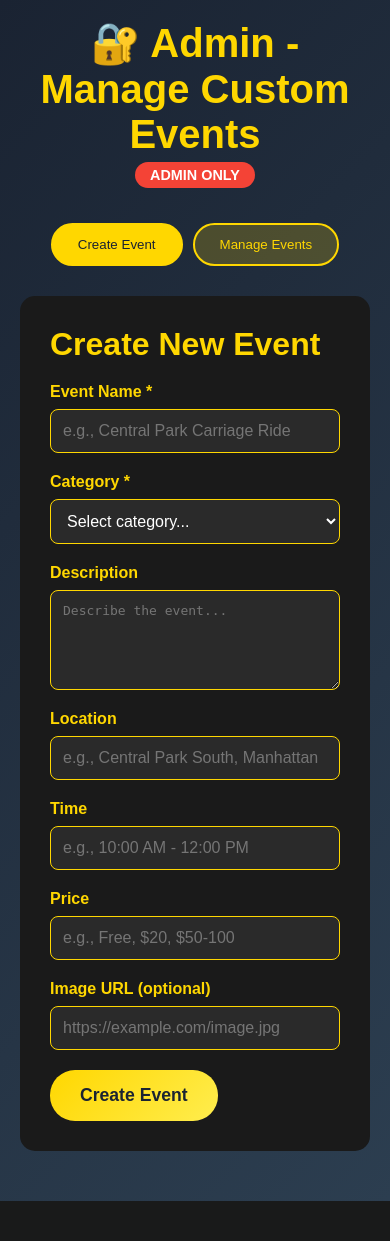
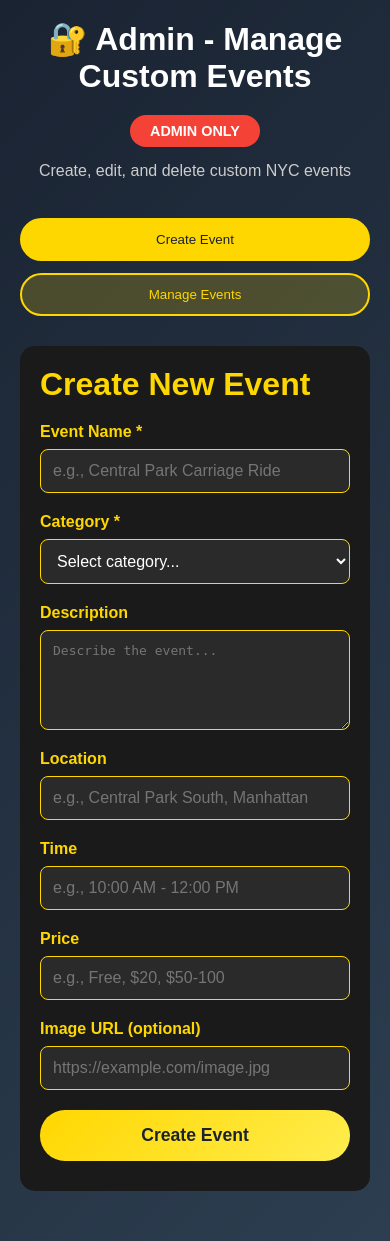
Before and after one commit to vivianzhang85/innovators-flask, a Flask app: template templates/admin_custom_events.html in a window 390 px wide. Before the commit the page ends 1201 px from the top, so only its background shows below. Run offline with Flask 3, Linux system fonts and the light colour scheme; the template is opened without the code that fills it, so the values that code supplies are empty.

Commit message:
update admin

```diff
--- a/templates/admin_custom_events.html
+++ b/templates/admin_custom_events.html
@@ -2,7 +2,7 @@
 <head>
     <meta charset="UTF-8">
     <meta name="viewport" content="width=device-width, initial-scale=1.0">
-    <title>Admin - Manage Events</title>
+    <title>Admin - Manage Custom Events</title>
     <style>
         * {
             margin: 0;
@@ -18,7 +18,7 @@
         }
 
         .container {
-            max-width: 1400px;
+            max-width: 1200px;
             margin: 0 auto;
         }
 
@@ -31,7 +31,17 @@
         h1 {
             font-size: 2.5em;
             margin-bottom: 10px;
-            color: #ffd700;
+        }
+
+        .admin-badge {
+            background: #f44336;
+            color: white;
+            padding: 8px 20px;
+            border-radius: 20px;
+            font-size: 0.9em;
+            font-weight: bold;
+            display: inline-block;
+            margin-top: 10px;
         }
 
         .tabs {
@@ -39,6 +49,7 @@
             gap: 10px;
             margin-bottom: 30px;
             justify-content: center;
+            flex-wrap: wrap;
         }
 
         .tab {
@@ -170,13 +202,49 @@
             color: white;
         }
 
-        .admin-badge {
-            background: #f44336;
-            color: white;
-            padding: 5px 15px;
-            border-radius: 20px;
-            font-size: 0.9em;
-            font-weight: bold;
+        .loading {
+            text-align: center;
+            color: #ffd700;
+            padding: 40px;
+            font-size: 1.2em;
+        }
+
+        .empty-state {
+            text-align: center;
+            color: #888;
+            padding: 60px 20px;
+        }
+
+        .empty-state-icon {
+            font-size: 4em;
+            margin-bottom: 20px;
+        }
+
+        @media (max-width: 768px) {
+            h1 {
+                font-size: 2em;
+            }
+
+            .tabs {
+                flex-direction: column;
+            }
+
+            .tab {
+                width: 100%;
+            }
+
+            .section {
+                padding: 20px;
+            }
+
+            .events-table {
+                font-size: 0.85em;
+            }
+
+            .btn {
+                width: 100%;
+                margin-bottom: 10px;
+            }
         }
     </style>
 </head>
@@ -185,6 +253,7 @@
         <header>
             <h1>🔐 Admin - Manage Custom Events</h1>
             <span class="admin-badge">ADMIN ONLY</span>
+            <p style="color: #ccc; margin-top: 15px;">Create, edit, and delete custom NYC events</p>
         </header>
 
         <div class="tabs">
@@ -273,15 +343,19 @@
                         </tr>
                     </thead>
                     <tbody id="events-table-body">
-                    <tr><td colspan="7" style="text-align:center;">Loading events...</td></tr>
+                        <tr><td colspan="7" class="loading">Loading events...</td></tr>
                     </tbody>
                 </table>
+            </div>
         </div>
     </div>
 
     <script>
         const API_URL = window.location.origin;
         const ADMIN_USER_ID = 'admin_user';
+
+        console.log('Admin page loaded');
+        console.log('API URL:', API_URL);
 
         function switchTab(tab, element) {
             document.querySelectorAll('.tab').forEach(t => t.classList.remove('active'));
@@ -373,7 +453,7 @@
             const tbody = document.getElementById('events-table-body');
 
             if (events.length === 0) {
-                tbody.innerHTML = '<tr><td colspan="7" style="text-align:center;">No events found</td></tr>';
+                tbody.innerHTML = '<tr><td colspan="7" style="text-align:center; padding: 40px;">No events found</td></tr>';
                 return;
             }
 
```
Also changed, not shown: other parts of templates/admin_custom_events.html (+41 -7 lines), custom_events.db. Lines whose indentation alone changed are shown as unchanged.
